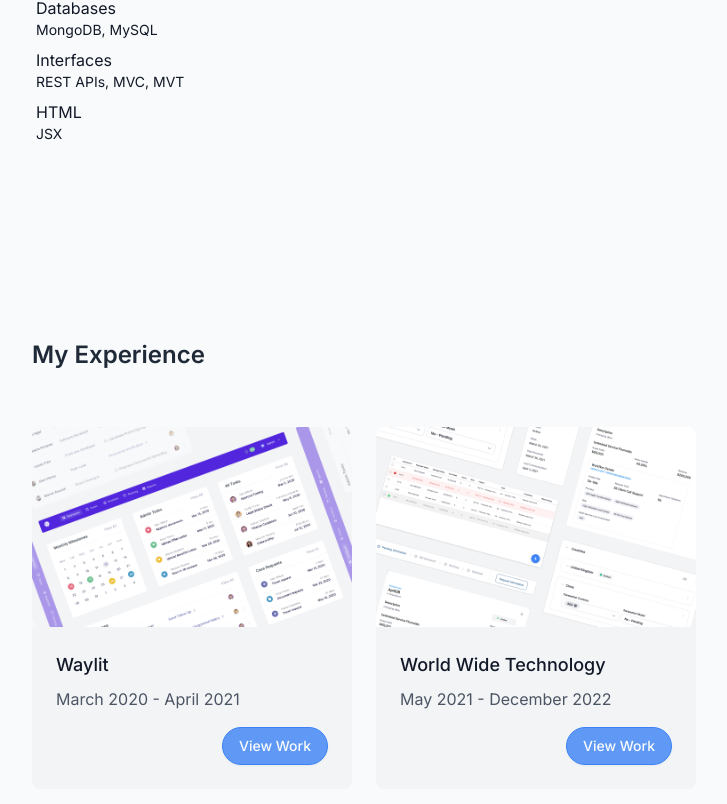
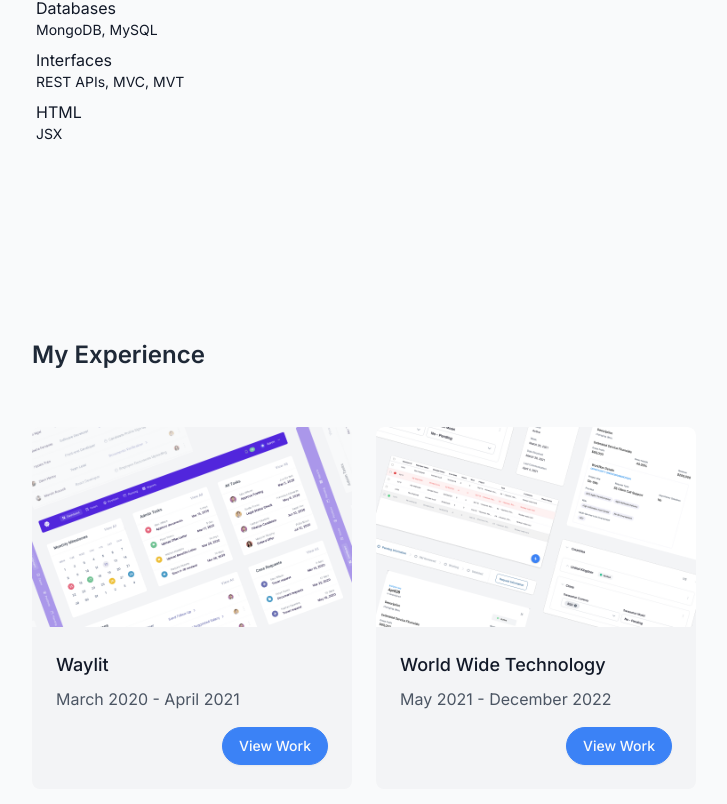
Before and after one commit to dmaixner93/online_resume, a React (Create React App) app: page / in a window 1280 px wide. Shown: the part 1444-2248 px from the top of the page, without its empty margins (160-887 px from the left). Built offline with nearby package versions, Linux system fonts and the light colour scheme.

Commit message:
Add scroll to top

```diff
--- a/src/components/home/ProjectCards/Card.js
+++ b/src/components/home/ProjectCards/Card.js
@@ -24,7 +24,7 @@
         <div className="card-actions flex justify-end">
           <Link
             to={ projectLink }
-            className="px-4 py-2 font-medium text-sm border rounded-full text-gray-50 bg-opacity-80 bg-blue-500 shadow-sm dark:text-gray-900 dark:bg-blue-300 dark:border-blue-300 border-blue-500 focus:outline-none dark:hover:bg-blue-400">
+            className="px-4 py-2 font-medium text-sm border rounded-full text-gray-50 bg-blue-500 hover:bg-blue-600 shadow-sm dark:text-gray-900 dark:bg-blue-300 dark:border-blue-300 border-blue-500 focus:outline-none dark:hover:bg-blue-400">
             View Work
           </Link>
         </div>
--- /dev/null
+++ b/src/components/scrollToTop.js
@@ -0,0 +1,12 @@
+import { useEffect } from "react";
+import { useLocation } from "react-router-dom";
+
+export default function ScrollToTop() {
+  const { pathname } = useLocation();
+
+  useEffect(() => {
+    window.scrollTo(0, 0);
+  }, [pathname]);
+
+  return null;
+}
--- a/src/index.js
+++ b/src/index.js
@@ -7,6 +7,7 @@
 import reportWebVitals from "./reportWebVitals";
 import { createTheme } from "@material-ui/core/styles";
 import { BrowserRouter as Router } from "react-router-dom";
+import ScrollToTop from './components/scrollToTop';
 
 const theme = createTheme({
   breakpoints: {
@@ -47,6 +48,7 @@
     <ThemeProvider theme={theme}>
       <StylesProvider injectFirst>
         <Router>
+          <ScrollToTop />
           <App />
         </Router>
       </StylesProvider>
```
